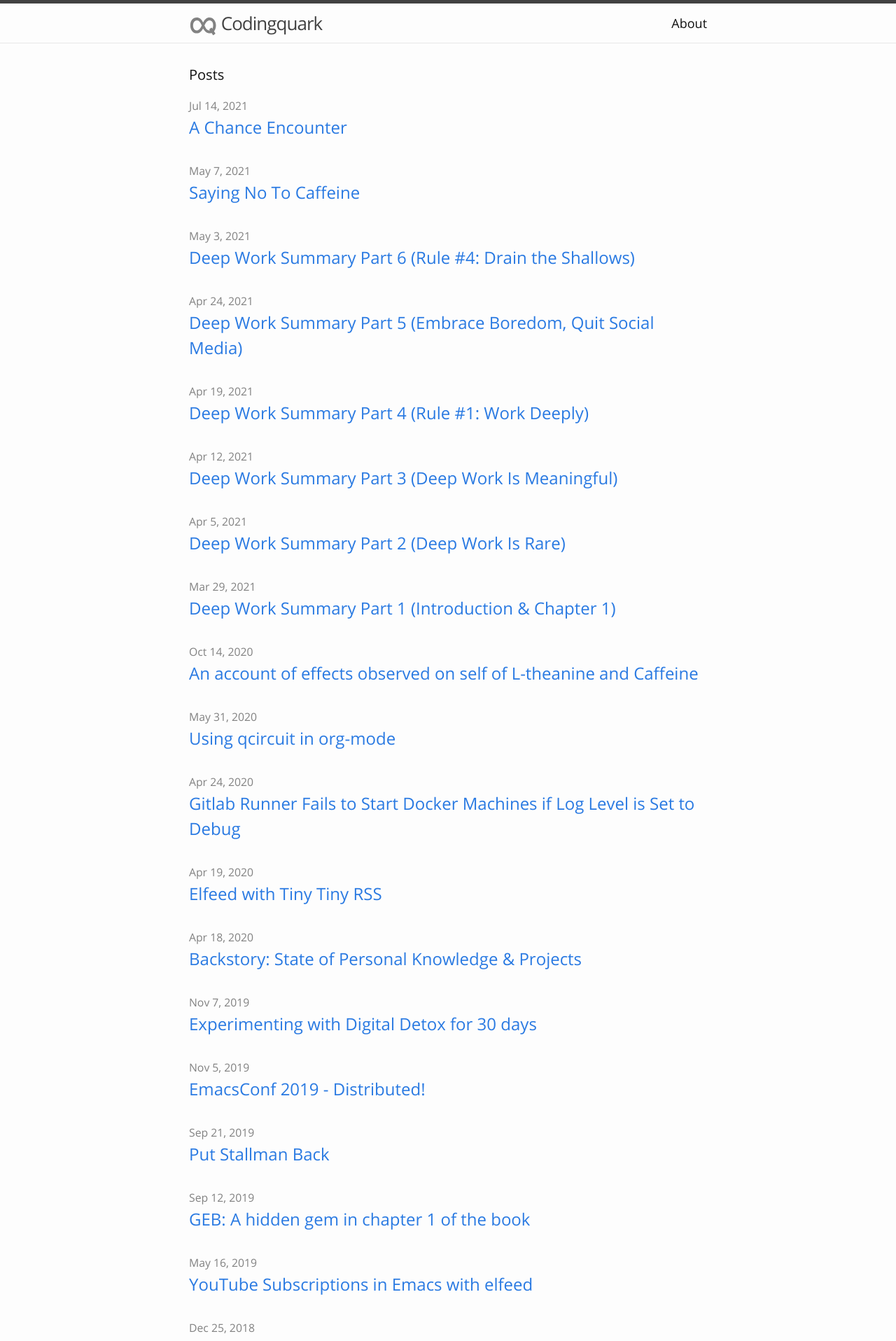
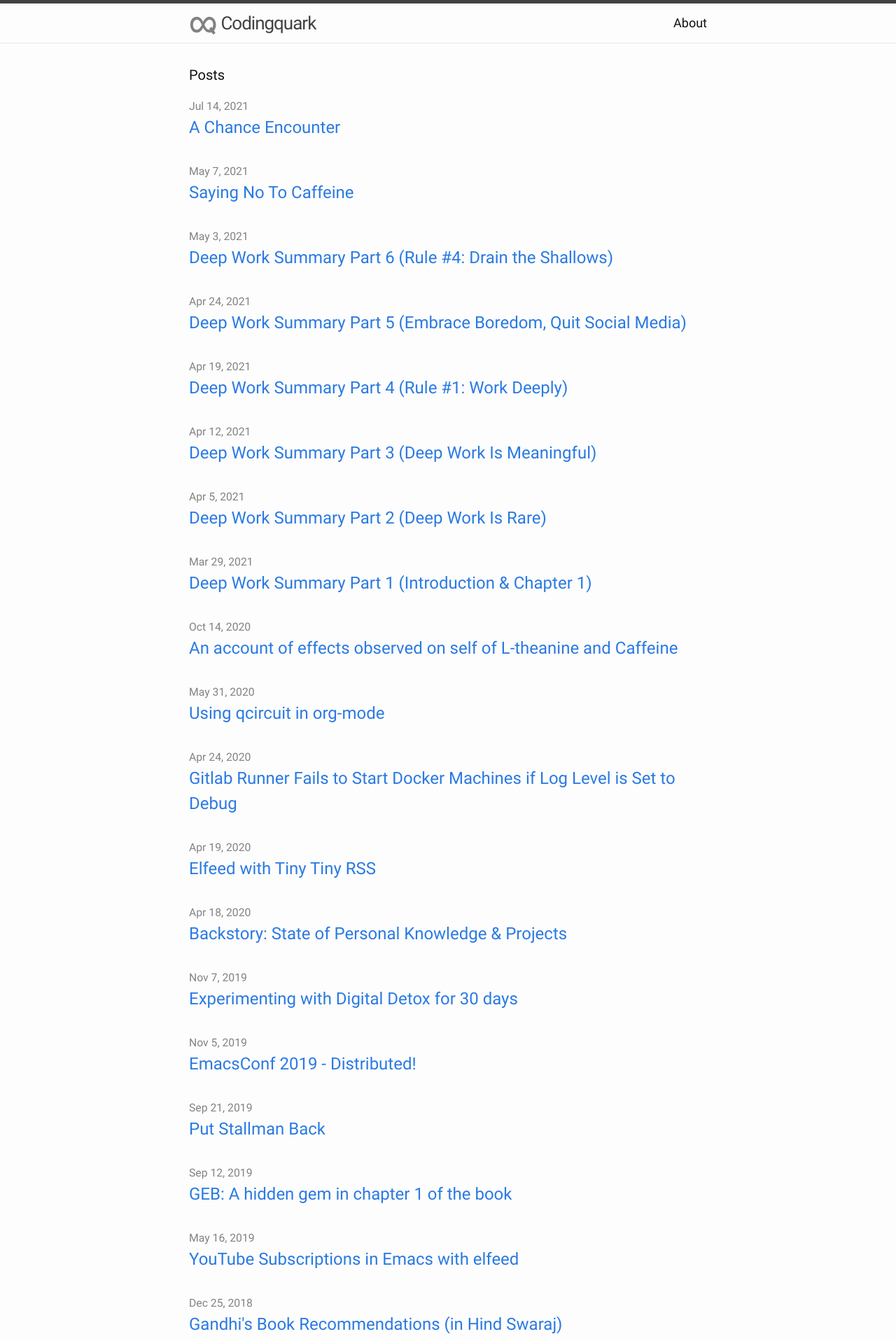
Before and after one commit to codingquark/codingquark.github.io, a Jekyll site: the page built from index.html, in a window 1280 px wide. Shown: the top 1916 px of the page at 70% size. Built offline with Jekyll 4.4.1, drawn with Linux system fonts in a browser that asks for light colours.

Commit message:
Use Roboto fonts

```diff
--- a/css/main.scss
+++ b/css/main.scss
@@ -3,36 +3,35 @@
 ---
 @charset "utf-8";
 
-/* open-sans-regular - latin */
+/* roboto-regular - latin */
 @font-face {
-  font-family: 'Open Sans';
+  font-family: 'Roboto';
   font-style: normal;
   font-weight: 400;
-  src: url('../assets/fonts/open-sans-v23-latin-regular.eot'); /* IE9 Compat Modes */
+  src: url('../assets/fonts/roboto-v27-latin-regular.eot'); /* IE9 Compat Modes */
   src: local(''),
-       url('../assets/fonts/open-sans-v23-latin-regular.eot?#iefix') format('embedded-opentype'), /* IE6-IE8 */
-       url('../assets/fonts/open-sans-v23-latin-regular.woff2') format('woff2'), /* Super Modern Browsers */
-       url('../assets/fonts/open-sans-v23-latin-regular.woff') format('woff'), /* Modern Browsers */
-       url('../assets/fonts/open-sans-v23-latin-regular.ttf') format('truetype'), /* Safari, Android, iOS */
-       url('../assets/fonts/open-sans-v23-latin-regular.svg#OpenSans') format('svg'); /* Legacy iOS */
+       url('../assets/fonts/roboto-v27-latin-regular.eot?#iefix') format('embedded-opentype'), /* IE6-IE8 */
+       url('../assets/fonts/roboto-v27-latin-regular.woff2') format('woff2'), /* Super Modern Browsers */
+       url('../assets/fonts/roboto-v27-latin-regular.woff') format('woff'), /* Modern Browsers */
+       url('../assets/fonts/roboto-v27-latin-regular.ttf') format('truetype'), /* Safari, Android, iOS */
+       url('../assets/fonts/roboto-v27-latin-regular.svg#Roboto') format('svg'); /* Legacy iOS */
 }
-/* open-sans-700 - latin */
+/* roboto-700 - latin */
 @font-face {
-  font-family: 'Open Sans';
+  font-family: 'Roboto';
   font-style: normal;
   font-weight: 700;
-  src: url('../assets/fonts/open-sans-v23-latin-700.eot'); /* IE9 Compat Modes */
+  src: url('../assets/fonts/roboto-v27-latin-700.eot'); /* IE9 Compat Modes */
   src: local(''),
-       url('../assets/fonts/open-sans-v23-latin-700.eot?#iefix') format('embedded-opentype'), /* IE6-IE8 */
-       url('../assets/fonts/open-sans-v23-latin-700.woff2') format('woff2'), /* Super Modern Browsers */
-       url('../assets/fonts/open-sans-v23-latin-700.woff') format('woff'), /* Modern Browsers */
-       url('../assets/fonts/open-sans-v23-latin-700.ttf') format('truetype'), /* Safari, Android, iOS */
-       url('../assets/fonts/open-sans-v23-latin-700.svg#OpenSans') format('svg'); /* Legacy iOS */
+       url('../assets/fonts/roboto-v27-latin-700.eot?#iefix') format('embedded-opentype'), /* IE6-IE8 */
+       url('../assets/fonts/roboto-v27-latin-700.woff2') format('woff2'), /* Super Modern Browsers */
+       url('../assets/fonts/roboto-v27-latin-700.woff') format('woff'), /* Modern Browsers */
+       url('../assets/fonts/roboto-v27-latin-700.ttf') format('truetype'), /* Safari, Android, iOS */
+       url('../assets/fonts/roboto-v27-latin-700.svg#Roboto') format('svg'); /* Legacy iOS */
 }
 
-
 // Our variables
-$base-font-family: "Open Sans", sans-serif, Arial;
+$base-font-family: "Roboto", sans-serif, Arial;
 $base-font-size:   18px;
 $base-font-weight: 400;
 $small-font-size:  $base-font-size * 0.875;
```
Also changed, not shown: assets/fonts/roboto-v27-latin-700.ttf (added), assets/fonts/roboto-v27-latin-700.woff (added), assets/fonts/roboto-v27-latin-700.woff2 (added), assets/fonts/roboto-v27-latin-regular.ttf (added), assets/fonts/roboto-v27-latin-regular.woff (added), assets/fonts/roboto-v27-latin-regular.woff2 (added), 4 other files.
